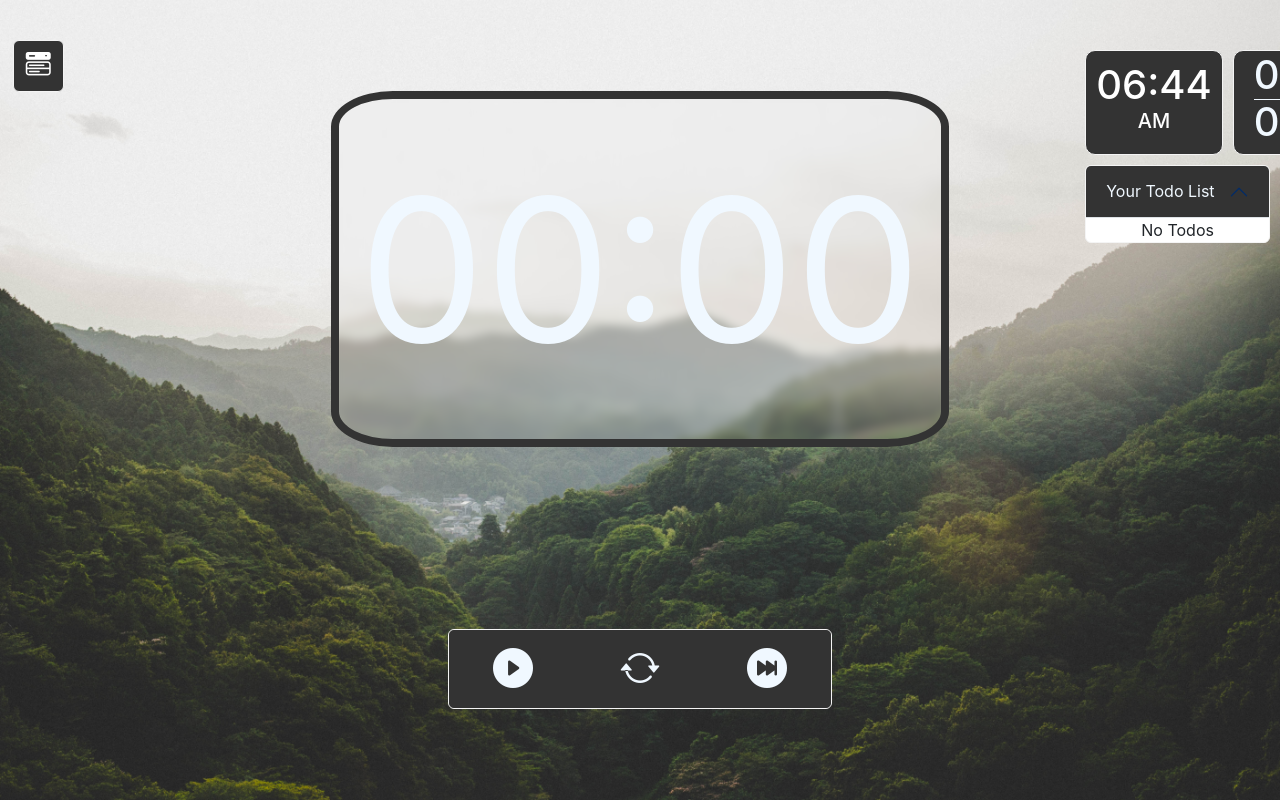
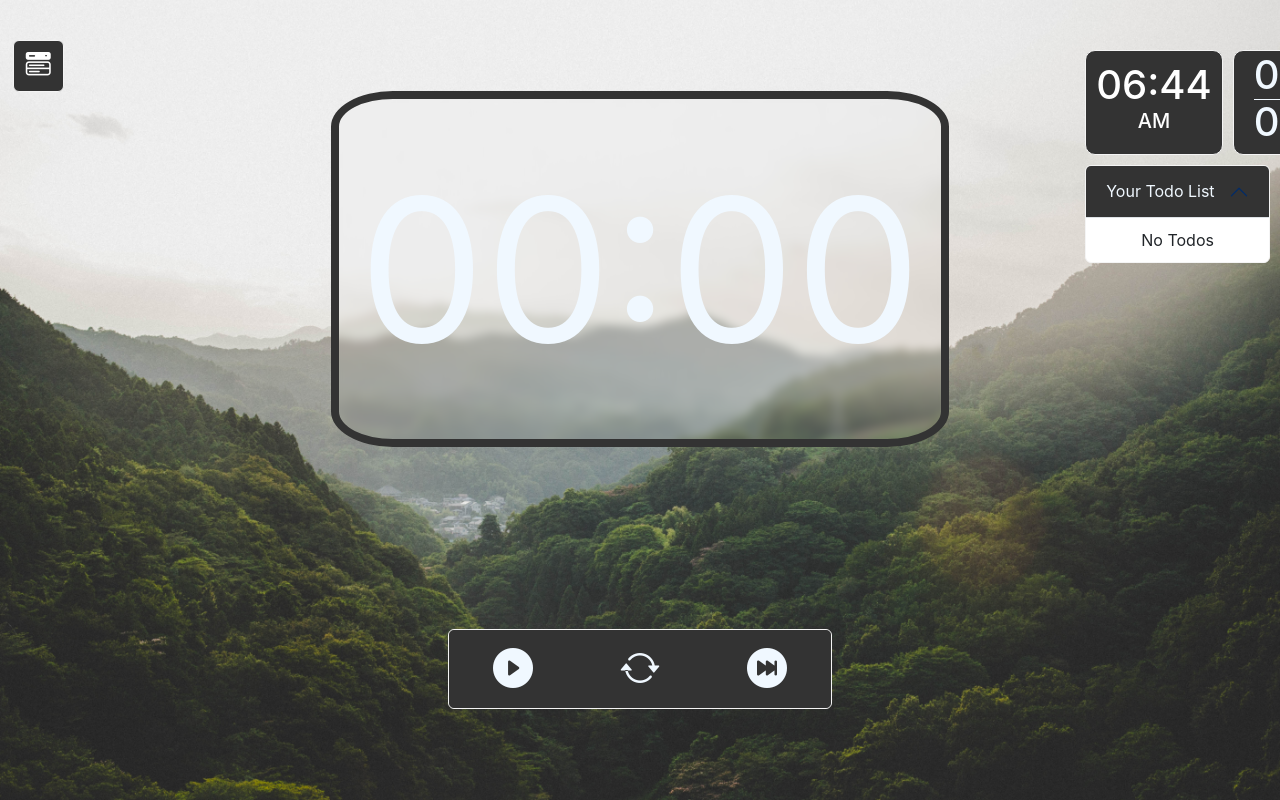
Before and after one commit to ShreyNaik123/Focuswork_GitPages, a React (Create React App) app: page / in a window 1280 px wide. Shown: the top 800 px of the page. Built offline with nearby package versions, Linux system fonts and the light colour scheme.

Commit message:
fixed naming error in user stats

```diff
--- a/src/components/Stats/UserStats.js
+++ b/src/components/Stats/UserStats.js
@@ -6,7 +6,9 @@ export default function UserStats({ sessions, sessionTime }) {
 		{
 			id: 2,
 			name: `Minutes\nTime Focused Today`,
-			value: sessions ? sessions * sessionTime : sessionTime,
+			value: sessions
+				? parseInt((sessions * sessionTime) / 60)
+				: parseInt(sessionTime),
 		},
 	];
 
--- a/src/components/Timer/Timer.js
+++ b/src/components/Timer/Timer.js
@@ -125,7 +125,7 @@ function Timer({
 								class="accordion-collapse collapse show"
 								data-bs-parent="#accordionExample"
 							>
-								<div class="accordion-body" style={{ padding: 0 }}>
+								<div class="accordion-body" style={{ padding: "10px" }}>
 									<TodoList
 										todos={todos}
 										toggleTodo={toggleTodo}
```
